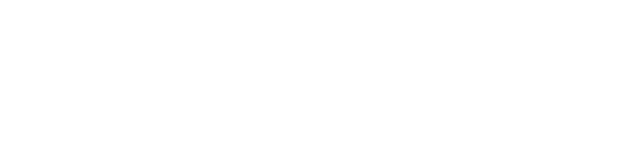
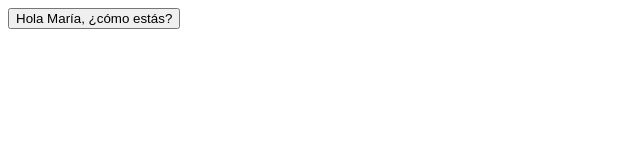
Before and after one commit to MariaAcevedo11/Practice-HTML, a plain HTML site: page index.html in a window 1280 px wide. Shown: the whole page, without its empty margins (0-640 px from the left). Drawn offline with Linux system fonts and the light colour scheme.

Commit message:
Mi primer botón

```diff
--- a/index.html
+++ b/index.html
@@ -6,6 +6,8 @@
     <title>Practice-HTML</title>
 </head>
 <body>
-
+    <div>
+        <button> Hola María, ¿cómo estás? </button>
+    </div>
 </body>
 </html>
```
